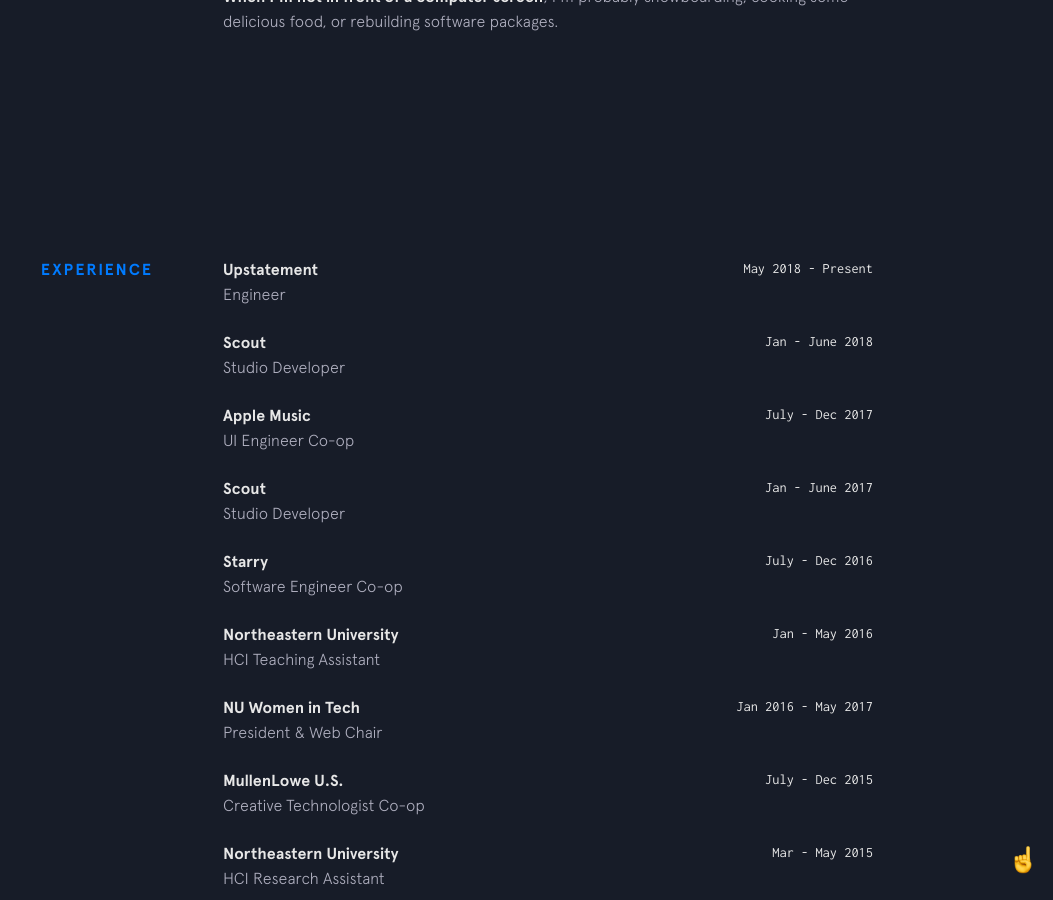
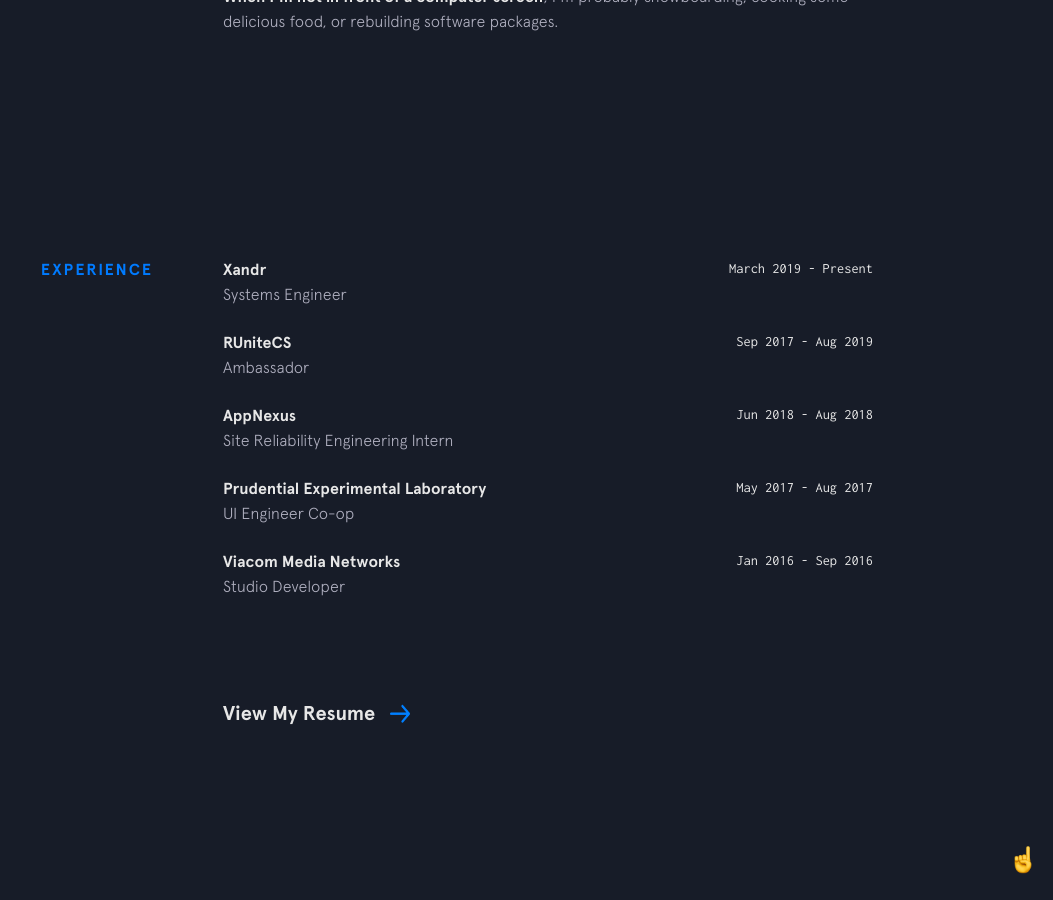
Before and after one commit to malenabashar/malenabashar.github.io, a Jekyll site: the page built from index.html, in a window 1280 px wide and 900 px high, scrolled down 1338 px. Shown: the whole window, without its empty margins (227-1280 px from the left). Built offline with Jekyll 4.4.1, drawn with Linux system fonts in a browser that asks for light colours; nearby versions of some CDN libraries.

Commit message:
Updating website

```diff
--- a/_data/experience.yml
+++ b/_data/experience.yml
@@ -1,44 +1,24 @@
-- company: Upstatement
-  url: https://www.upstatement.com/
-  time: May 2018 - Present
-  position: Engineer
+- company: Xandr
+  url: https://www.xandr.com/
+  time: March 2019 - Present
+  position: Systems Engineer
 
-- company: Scout
-  url: https://web.northeastern.edu/scout/
-  time: Jan - June 2018
-  position: Studio Developer
+- company: RUniteCS
+  url: https://www.linkedin.com/company/runitecs/about/
+  time: Sep 2017 - Aug 2019
+  position: Ambassador
 
-- company: Apple Music
-  url: https://www.apple.com/music/
-  time: July - Dec 2017
+- company: AppNexus
+  url: https://www.linkedin.com/company/appnexus/
+  time: Jun 2018 - Aug 2018
+  position: Site Reliability Engineering Intern
+
+- company: Prudential Experimental Laboratory
+  url: https://www.prudential.com/#invest
+  time: May 2017 - Aug 2017
   position: UI Engineer Co-op
 
-- company: Scout
-  url: https://web.northeastern.edu/scout/
-  time: Jan - June 2017
+- company: Viacom Media Networks
+  url: https://www.viacomcbs.com/
+  time: Jan 2016 - Sep 2016
   position: Studio Developer
-
-- company: Starry
-  url: https://starry.com/
-  time: July - Dec 2016
-  position: Software Engineer Co-op
-
-- company: Northeastern University
-  url: http://www.ccis.northeastern.edu/
-  time: Jan - May 2016
-  position: HCI Teaching Assistant
-
-- company: NU Women in Tech
-  url: http://nuwit.ccs.neu.edu/
-  time: Jan 2016 - May 2017
-  position: President & Web Chair
-
-- company: MullenLowe U.S.
-  url: https://us.mullenlowe.com/
-  time: July - Dec 2015
-  position: Creative Technologist Co-op
-
-- company: Northeastern University
-  url: http://www.ccis.northeastern.edu/
-  time: Mar - May 2015
-  position: HCI Research Assistant
--- a/_includes/background.html
+++ b/_includes/background.html
@@ -5,7 +5,7 @@
       I'm currently a Systems Engineer at
       <a class="underline-link" href="https://www.xandr.com/" target="_blank">Xandr</a>. I studied at
       <a class="underline-link" href="https://www.cs.rutgers.edu/" target="_blank">Rutgers University - New Brunswick</a> and completed 3 internships at the following companies:
-      <a class="underline-link" href="https://www.xandr.com/" target="_blank">AppNexus</a>,
+      <a class="underline-link" href="https://www.linkedin.com/company/appnexus/" target="_blank">AppNexus</a>,
       <a class="underline-link" href="https://www.prudential.com/" target="_blank">Prudential</a>, and
       <a class="underline-link" href="https://www.viacomcbs.com/" target="_blank">Viacom</a>.
     </p>
```
